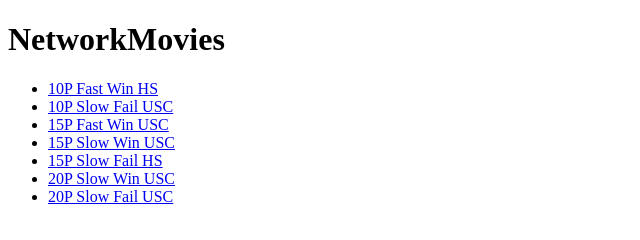
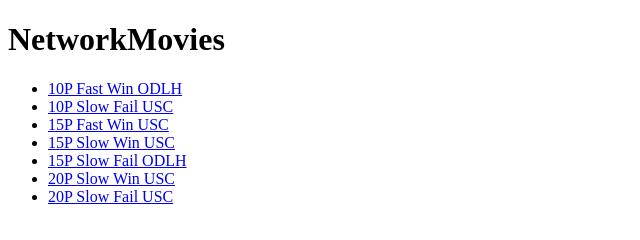
Before and after one commit to labelinstitute/NetworkMovies, a plain HTML site: page index.html in a window 1280 px wide. Shown: the full height of the page, 0-640 px from the left. Drawn offline with Linux system fonts and the light colour scheme.

Commit message:
Update index.html

```diff
--- a/index.html
+++ b/index.html
@@ -6,11 +6,11 @@
 <body>
   <h1>NetworkMovies</h1>
   <ul>
-    <li><a href="10P-Fast_Win-HS.html">10P Fast Win HS</a></li>
+    <li><a href="10P-Fast_Win-HS.html">10P Fast Win ODLH</a></li>
     <li><a href="10P-Slow-Fail-USC.html">10P Slow Fail USC </a></li>
      <li><a href="15P-Fast-Win-USC.html">15P Fast Win USC </a></li>
      <li><a href="15P-Slow-Win-USC.html">15P Slow Win USC </a></li>
-    <li><a href="15P-Slow-Fail-HS.html">15P Slow Fail HS</a></li>
+    <li><a href="15P-Slow-Fail-HS.html">15P Slow Fail ODLH</a></li>
     <li><a href="20P-Slow-Win-USC.html">20P Slow Win USC</a></li>
   <li><a href="20P-Slow-Fail-USC.html">20P Slow Fail USC</a></li>
   </ul>
```
